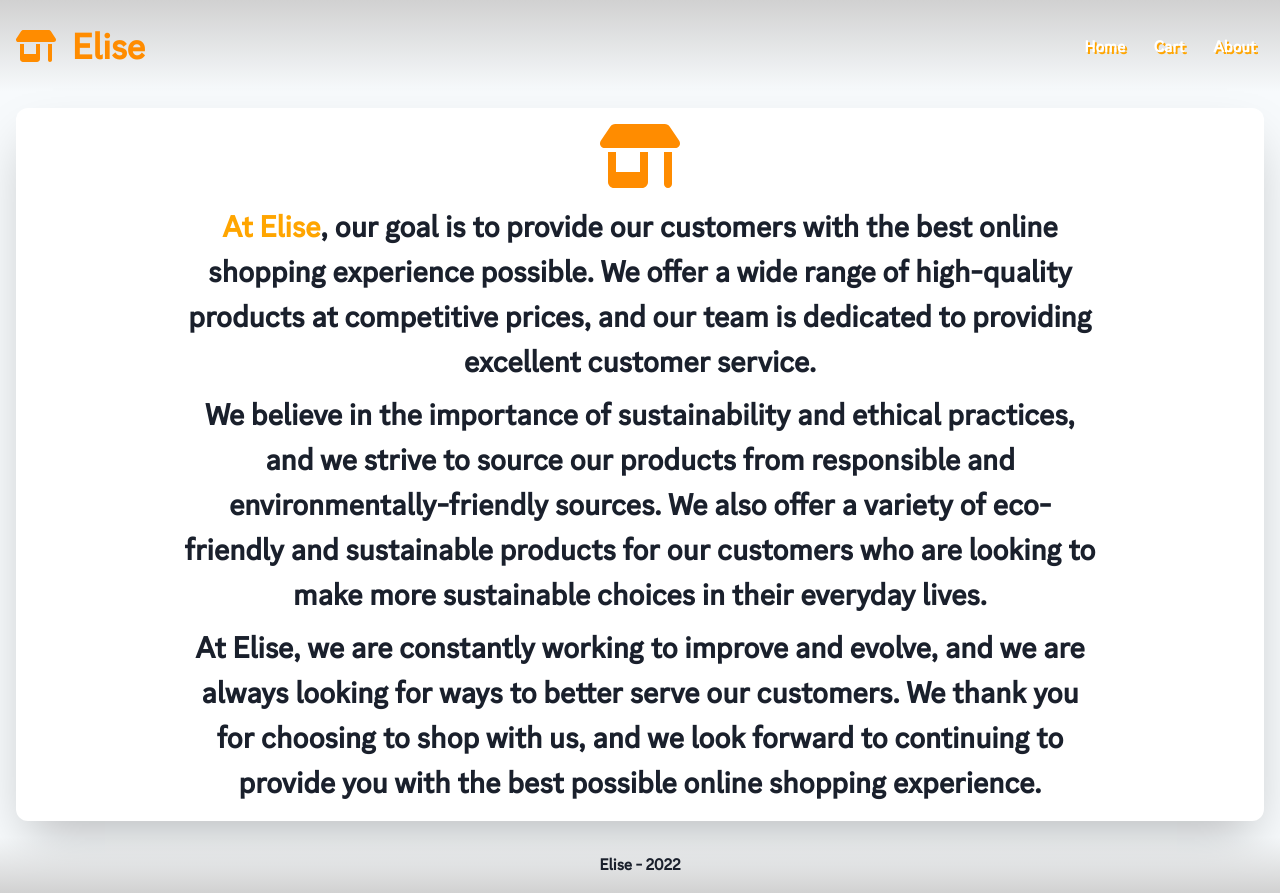
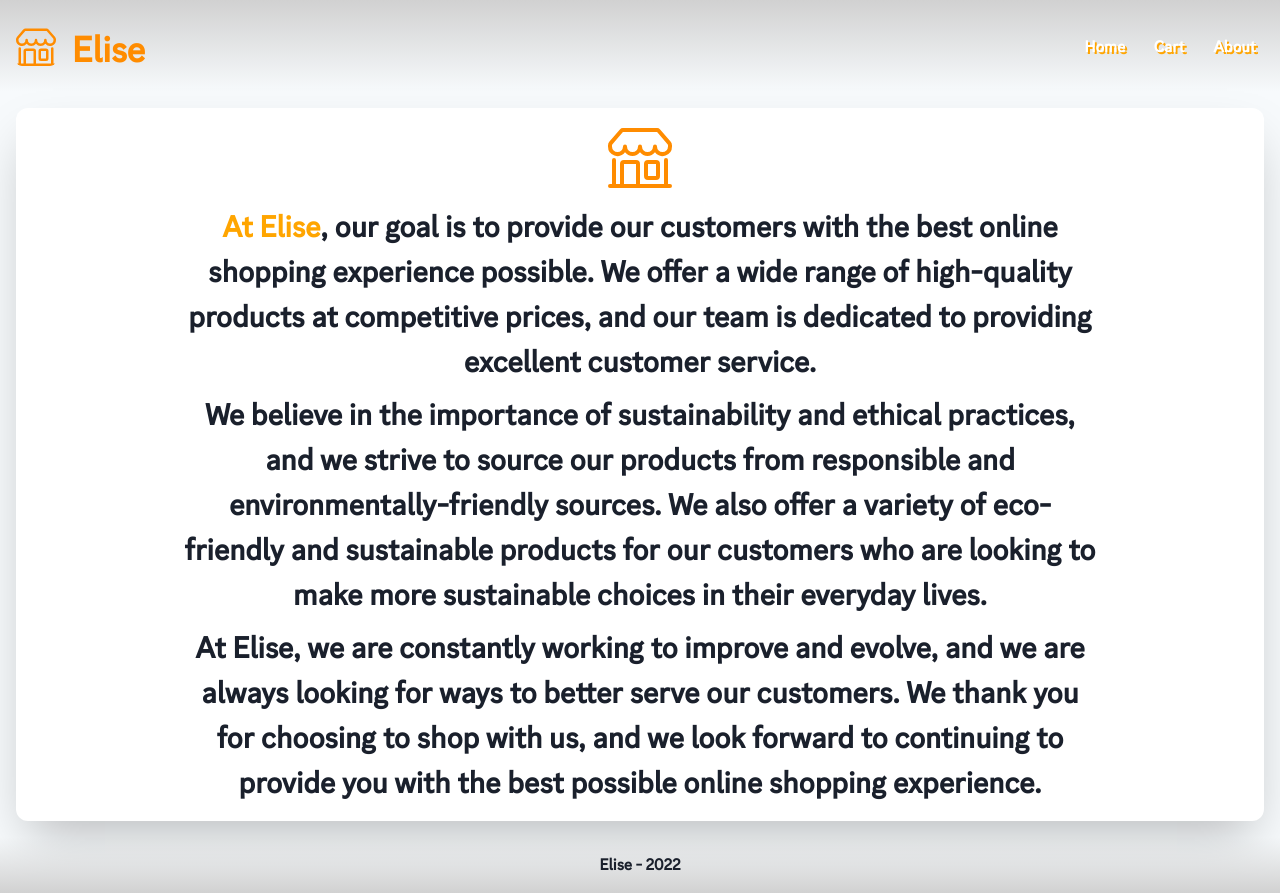
Before and after one commit to hylcore-V/elise-ecommerce, a Next.js app: page /about in a window 1280 px wide. Built offline with nearby package versions, Linux system fonts and the light colour scheme; no server answers.

Commit message:
brand name & icon in navbar and about pages now routes you back to homepage

```diff
--- a/package.json
+++ b/package.json
@@ -29,6 +29,7 @@
     "next-fonts": "^1.5.1",
     "react": "18.2.0",
     "react-dom": "18.2.0",
+    "react-icons": "^4.7.1",
     "typescript": "4.9.3"
   }
 }
--- a/pages/about.tsx
+++ b/pages/about.tsx
@@ -1,12 +1,10 @@
-import { Flex, Text, Stack, chakra, Box } from '@chakra-ui/react'
-import { faShop } from '@fortawesome/free-solid-svg-icons'
-import { FontAwesomeIcon } from '@fortawesome/react-fontawesome'
+import { Flex, Text, Stack, Box, IconButton } from '@chakra-ui/react'
 import { Navbar } from '../src/components/NavBar'
 import { ScrollToTop } from '../src/components/ScrollToTop'
+import { BsShop } from 'react-icons/bs'
+import { goToPageOutsideOfNavbar } from '../src/helpers/routeFunction'
 
 export default function Index() {
-  const Icon = chakra(FontAwesomeIcon)
-
   return (
     <Flex direction='column' minH='100vh' bg='gray.50'>
       <Box as='header' bg='linear-gradient(to top, transparent, #d1d1d1)' color='white' p='4'>
@@ -23,13 +21,17 @@ export default function Index() {
           bgColor='white'
           shadow={'2xl'}
         >
-          <Icon
-            icon={faShop}
+          <IconButton
+            as={BsShop}
+            aria-label='shop icon/button that takes you to homepage'
             color='darkorange'
             w={['3rem', '10rem', '20rem']}
             h={['2rem', '3rem', '4rem']}
             mb='1rem'
             mx='auto'
+            variant={'link'}
+            onClick={() => goToPageOutsideOfNavbar()}
+            _hover={{ cursor: 'pointer' }}
           />
           <Stack w='75%' mx='auto'>
             <Text fontSize={['xl', '2xl', '3xl']} fontWeight='600' textAlign={'center'}>
--- a/src/components/NavBar.tsx
+++ b/src/components/NavBar.tsx
@@ -1,29 +1,38 @@
 import { CloseIcon, HamburgerIcon } from '@chakra-ui/icons'
-import { Button, Flex, Text, Link, Stack, Icon, chakra, HStack, IconButton } from '@chakra-ui/react'
-import { faShop } from '@fortawesome/free-solid-svg-icons'
-import { FontAwesomeIcon } from '@fortawesome/react-fontawesome'
+import { Button, Flex, IconButton } from '@chakra-ui/react'
 import { useRouter } from 'next/router'
 import { useState } from 'react'
+import { BsShop } from 'react-icons/bs'
 import { goToPage } from '../helpers/routeFunction'
 
 export const Navbar = () => {
   const [display, setDisplay] = useState('none')
   const router = useRouter()
-  const Icon = chakra(FontAwesomeIcon)
 
   return (
     <Flex as='nav' align='center' justify='space-between' wrap='wrap' h='7.5vh'>
       <Flex flexDir={'row'} justifyContent='center' align={'center'}>
-        <Icon icon={faShop} color='darkorange' size='2x' />
-        <Text
+        <IconButton
+          variant={'link'}
+          as={BsShop}
+          color='darkorange'
+          fontSize='2xl'
+          onClick={() => goToPage(setDisplay)}
+          aria-label={''}
+          _hover={{ cursor: 'pointer' }}
+        />
+        <Button
           fontSize={'4xl'}
+          pb='3rem'
           fontFamily='ggsansmedium'
           fontWeight={'bold'}
           color='darkorange'
           ml='1rem'
+          variant={'unstyled'}
+          onClick={() => goToPage(setDisplay)}
         >
           Elise
-        </Text>
+        </Button>
       </Flex>
 
       <Flex
```
Also changed, not shown: 1 other file (tests, documents, lock files or other folders).
